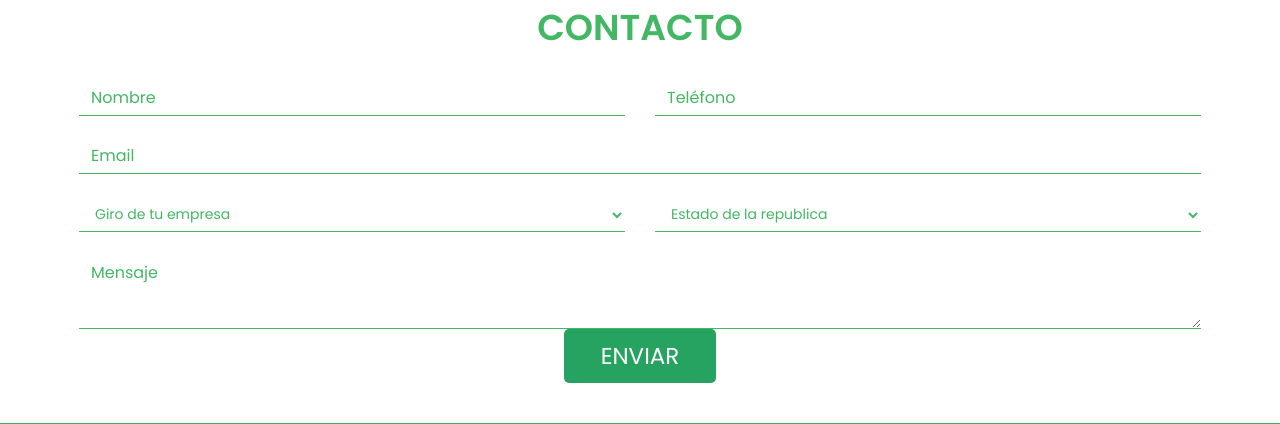
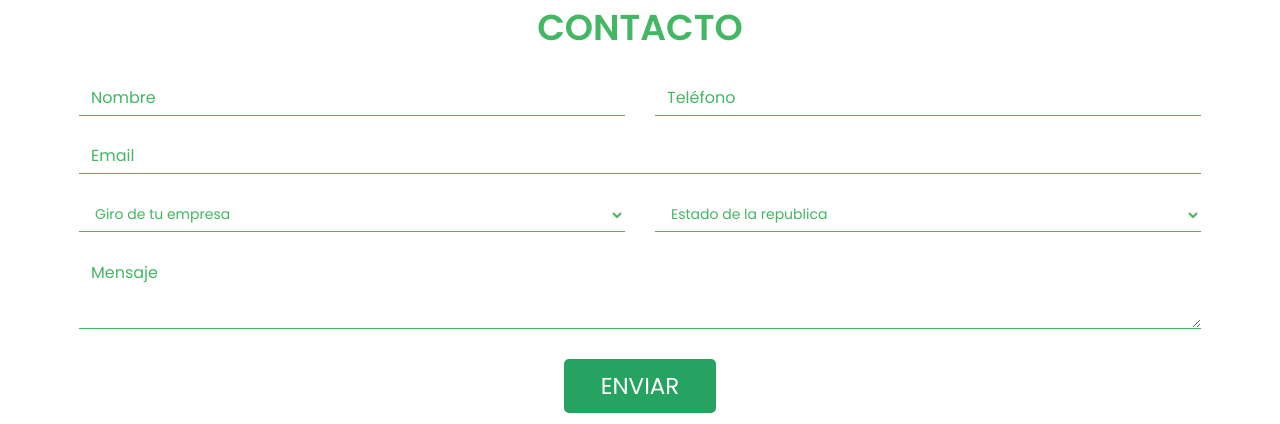
Before and after one commit to jesusrq92/noba, a PHP site: page /contacto.php in a window 1280 px wide. Shown: the part 272-696 px from the top of the page. Run offline with PHP 8.4, Linux system fonts and the light colour scheme; some libraries are stand-ins or nearby versions; grey boxes are pictures that could not be loaded.

Commit message:
altura boton

```diff
--- a/css/contacto.css
+++ b/css/contacto.css
@@ -6,6 +6,9 @@ html, body{overflow: hidden !important;}
 .widt{width:100%;}
 .widt2{width: 50%;}
 .container {width: 900px; }
+textarea.form-control {
+    margin-bottom: 30px;
+}
 .sel{background-color: transparent; border: none; box-shadow: none; border-bottom: 1px solid #43B763; border-radius: 0; color:#43B763; margin-top: 24px; }
 .btnf{display: block; margin: 0 auto;margin-top: 25px;transition: 1s;}
 .form-control:focus {border-bottom: 3px solid #43B763; font-size: 18px !important; -webkit-box-shadow: none;}
```
